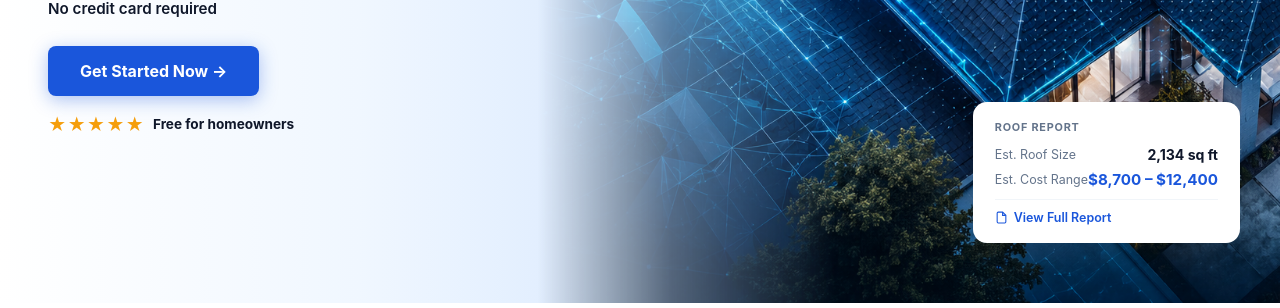
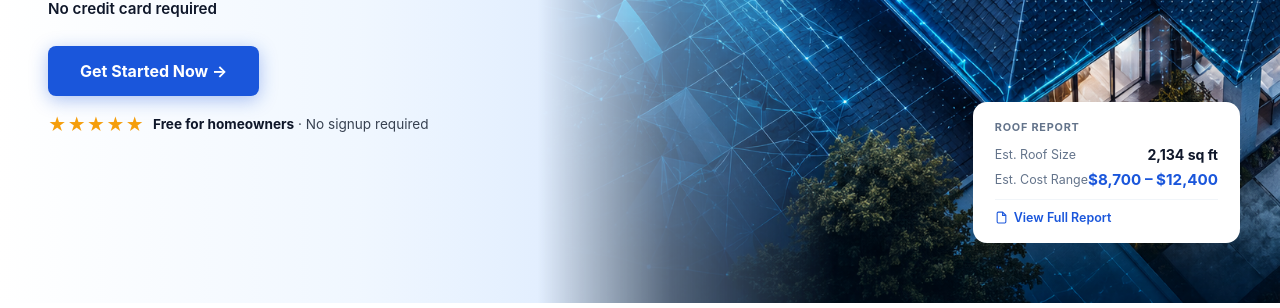
Before and after one commit to thebizkeeper/roof-demo, a Flask app: page / in a window 1280 px wide. Shown: the part 497-805 px from the top of the page. Run offline with Flask 3, Linux system fonts and the light colour scheme; parts of the project's set-up code (start-up, migrations or seed data) failed here and were passed over.

Commit message:
Star callout: Free for homeowners · No signup required
Co-Authored-By: Claude Sonnet 4.6 <noreply@anthropic.com>

```diff
--- a/templates/landing.html
+++ b/templates/landing.html
@@ -131,7 +131,7 @@
       <a href="/app" class="btn-hero">Get Started Now →</a>
       <div class="stars">
         <span class="star-icons">★★★★★</span>
-        <span class="stars-text"><strong>Free for homeowners</strong></span>
+        <span class="stars-text"><strong>Free for homeowners</strong> · No signup required</span>
       </div>
     </div>
   </div>
```
